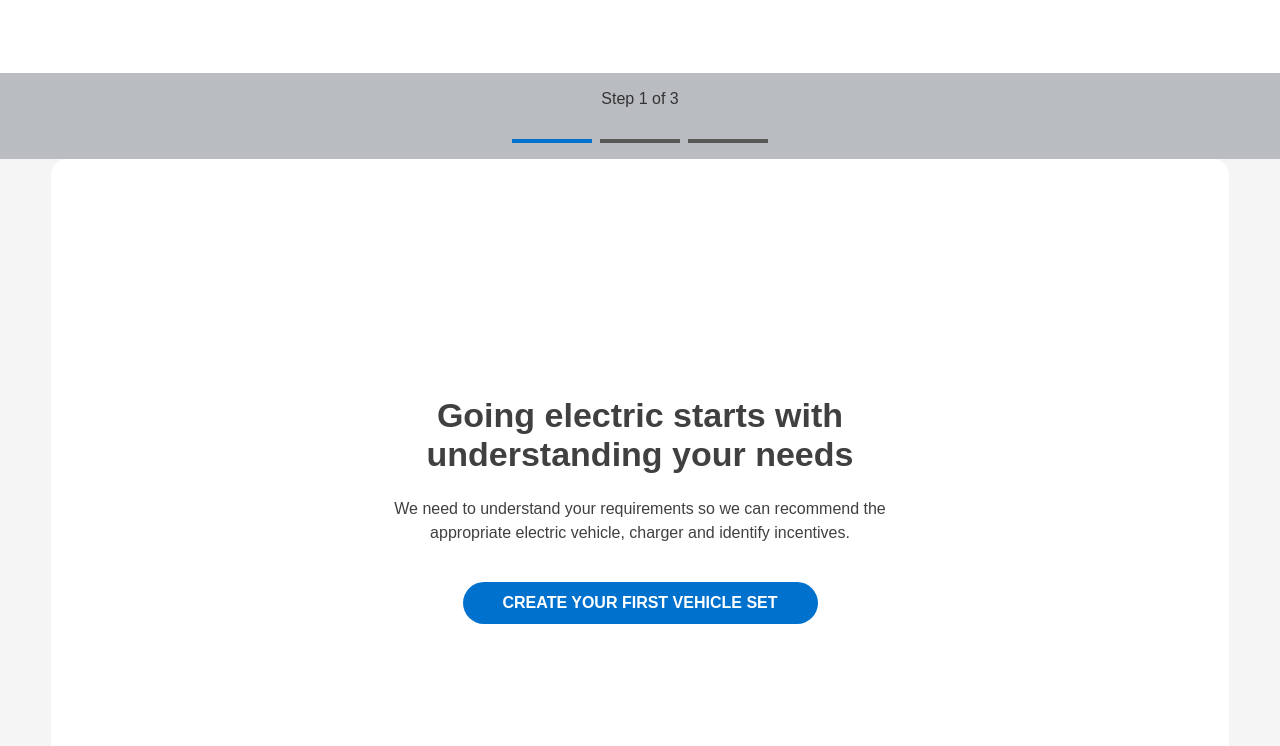
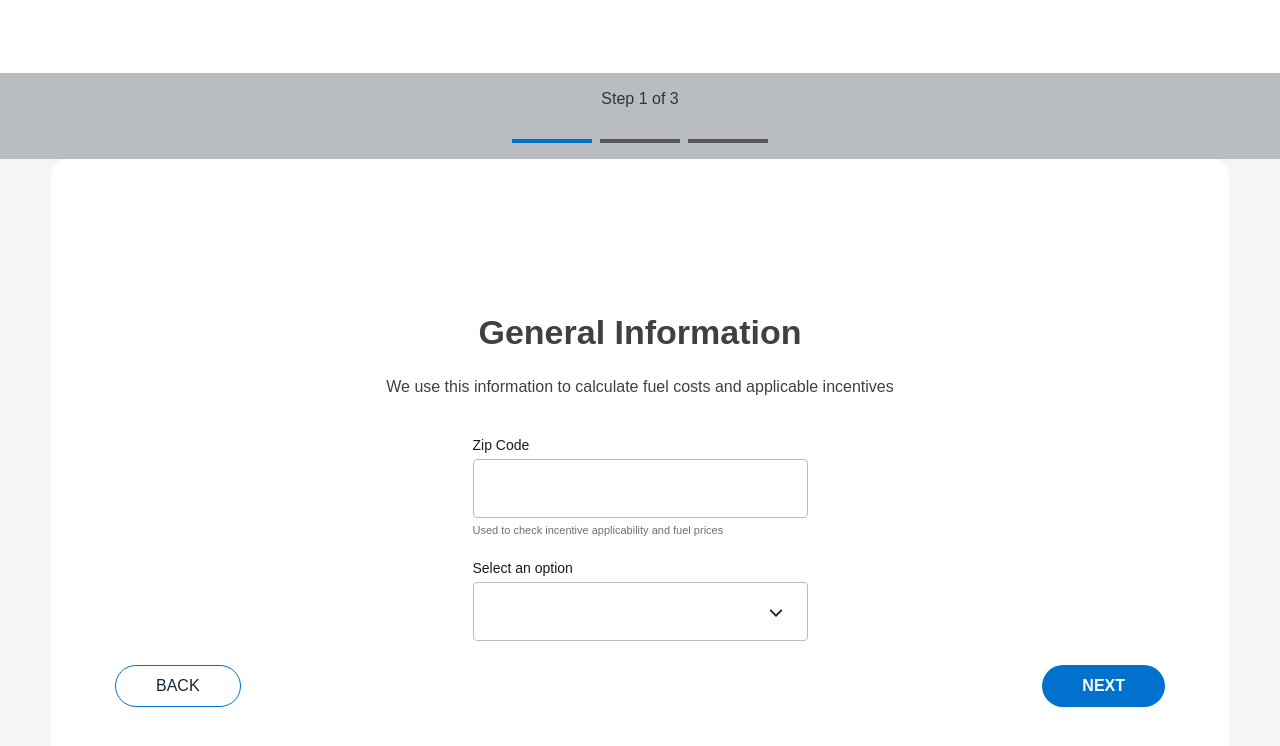
Before and after one commit to nardocesar/jdp-zappyride-code-challenge, a Next.js app: page /steps/1 in a window 1280 px wide. Shown: the top 746 px of the page. Built offline with nearby package versions, Linux system fonts and the light colour scheme.

Commit message:
chore: form layout done

```diff
--- a/src/components/index.ts
+++ b/src/components/index.ts
@@ -6,5 +6,7 @@ export {
   PageWrapper,
   CustomButton,
   Spacer,
+  IconHolder,
 } from "./layout";
 export { SectionTitleComponent } from "./section-title";
+export { CustomInputText, SelectWithAutocomplete } from "./inputs";
--- /dev/null
+++ b/src/components/inputs/index.ts
@@ -0,0 +1,2 @@
+export { CustomInputText } from "./text";
+export { SelectWithAutocomplete } from "./select";
--- /dev/null
+++ b/src/components/inputs/select.tsx
@@ -0,0 +1,94 @@
+import { IconHolder } from "components/layout";
+import React, { useState, useEffect, useRef } from "react";
+import { CustomFieldset, SelectOptionList, SelectWrapper } from "./styles";
+
+type OptionType = {
+  label: string;
+  value: string;
+};
+
+type Props = {
+  options: OptionType[];
+  label: string;
+  onChange: (value: OptionType | null) => void;
+};
+
+export const SelectWithAutocomplete: React.FC<Props> = ({
+  options,
+  label,
+  onChange,
+}) => {
+  const [value, setValue] = useState<OptionType | null>(null);
+  const [inputValue, setInputValue] = useState("");
+  const [open, setOpen] = useState(false);
+  const optionsRef = useRef<HTMLDivElement>(null);
+
+  useEffect(() => {
+    const handleClickOutside = (event: MouseEvent) => {
+      if (
+        optionsRef.current &&
+        !optionsRef.current.contains(event.target as Node)
+      ) {
+        setOpen(false);
+      }
+    };
+
+    document.addEventListener("mousedown", handleClickOutside);
+
+    return () => {
+      document.removeEventListener("mousedown", handleClickOutside);
+    };
+  }, []);
+
+  const handleOnChange = (event: React.ChangeEvent<HTMLInputElement>) => {
+    const newValue = event.target.value;
+    setInputValue(newValue);
+
+    if (newValue === "") {
+      setValue(null);
+      onChange(null);
+    }
+  };
+
+  const handleOptionClick = (option: OptionType) => {
+    console.log(option);
+
+    setValue(option);
+    setInputValue(option.label);
+    setOpen(false);
+    onChange(option);
+  };
+
+  const handleInputFocus = () => {
+    setOpen(true);
+  };
+
+  const matchingOptions = options.filter((option) =>
+    option.label.toLowerCase().includes(inputValue.toLowerCase())
+  );
+
+  return (
+    <SelectWrapper ref={optionsRef}>
+      <CustomFieldset>
+        <legend>{label}</legend>
+        <input
+          type="text"
+          value={inputValue}
+          onChange={handleOnChange}
+          onFocus={handleInputFocus}
+        />
+        {open && matchingOptions.length > 0 && (
+          <SelectOptionList>
+            {matchingOptions.map((option) => (
+              <li key={option.value} onClick={() => handleOptionClick(option)}>
+                {option.label}
+              </li>
+            ))}
+          </SelectOptionList>
+        )}
+      </CustomFieldset>
+
+      <IconHolder size={14} icon="/icons/chevron-down.svg" />
+    </SelectWrapper>
+  );
+};
--- /dev/null
+++ b/src/components/inputs/styles.ts
@@ -0,0 +1,88 @@
+import styled from "styled-components";
+
+export const CustomFieldset = styled.fieldset`
+  display: flex;
+  flex-direction: column;
+  border: none;
+  margin: 0;
+  padding: 0;
+
+  width: 100%;
+  max-width: 335px;
+
+  legend {
+    font-size: 14px;
+    font-weight: 108%;
+    color: #1a1a1a;
+    margin-bottom: 6px;
+  }
+  label {
+    font-size: 11px;
+    font-weight: 110%;
+    color: #707070;
+    margin-top: 6px;
+  }
+
+  input {
+    display: flex;
+    box-sizing: border-box;
+    padding: 20px 12px;
+
+    width: 100%;
+    height: 59px;
+
+    background: #ffffff;
+    border: 1px solid #b9bcc0;
+    border-radius: 4px;
+
+    flex: none;
+    order: 0;
+    align-self: stretch;
+    flex-grow: 1;
+  }
+`;
+
+export const SelectWrapper = styled.div`
+  display: flex;
+  position: relative;
+  width: 100%;
+  max-width: 335px;
+
+  i {
+    position: absolute;
+    right: 25px;
+    top: 46px;
+  }
+`;
+
+export const SelectOptionList = styled.ul`
+  position: absolute;
+  display: flex;
+  flex-direction: column;
+  align-items: flex-start;
+  box-sizing: border-box;
+  top: calc(100% + 5px);
+  left: 0;
+  width: 100%;
+
+  padding: 0px;
+  margin: 0;
+  list-style: none;
+
+  background: #ffffff;
+  border: 1px solid #d9d9d6;
+  box-shadow: 0px 2px 8px rgba(0, 0, 0, 0.1);
+  border-radius: 5px;
+
+  li {
+    cursor: pointer;
+    display: flex;
+    width: 100%;
+    align-items: center;
+    padding: 20px 12px;
+
+    color: #1a1a1a;
+    font-size: 16px;
+    font-weight: 102%;
+  }
+`;
--- /dev/null
+++ b/src/components/inputs/text.tsx
@@ -0,0 +1,9 @@
+import { CustomFieldset } from "./styles";
+
+export const CustomInputText = () => (
+  <CustomFieldset>
+    <legend>Zip Code</legend>
+    <input type="text" />
+    <label>Used to check incentive applicability and fuel prices</label>
+  </CustomFieldset>
+);
--- a/src/components/layout/index.ts
+++ b/src/components/layout/index.ts
@@ -41,6 +41,9 @@ export const CustomButton = styled.button<{ variant: "primary" | "secondary" }>`
 
   text-transform: uppercase;
 
+  ${({ theme, variant }) =>
+    theme.buttons[variant].border && "border:" + theme.buttons[variant].border};
+
   font-weight: ${({ variant }) => (variant === "primary" ? 700 : 400)};
   color: ${({ theme, variant }) => theme.buttons[variant].color};
   background-color: ${({ theme, variant }) =>
@@ -49,7 +52,7 @@ export const CustomButton = styled.button<{ variant: "primary" | "secondary" }>`
   transition: all 200ms ease-out;
 
   &:hover {
-    opacity: 0.9;
+    opacity: 0.8;
   }
 `;
 
@@ -57,3 +60,16 @@ export const Spacer = styled.div<{ height: number }>`
   display: block;
   height: ${({ height }) => height + "px"};
 `;
+
+export const IconHolder = styled.i<{ size: number; icon: string }>`
+  display: flex;
+  content: "";
+
+  background-image: url(${({ icon }) => icon});
+  background-size: contain;
+  background-repeat: no-repeat;
+  background-position: center center;
+
+  width: ${({ size }) => size}px;
+  height: ${({ size }) => size}px;
+`;
--- a/src/components/section-title/styles.ts
+++ b/src/components/section-title/styles.ts
@@ -1,7 +1,7 @@
 import styled from "styled-components";
 
 export const SectionTitleContainer = styled.div`
-  max-width: 498px;
+  max-width: 530px;
   text-align: center;
 
   h1 {
--- a/src/features/steps/index.tsx
+++ b/src/features/steps/index.tsx
@@ -1,18 +1,42 @@
-import { CustomButton, SectionTitleComponent } from "components";
+import {
+  CustomButton,
+  SectionTitleComponent,
+  CustomInputText,
+  SelectWithAutocomplete,
+} from "components";
 import { FC } from "react";
+import { ActionsWrapper } from "./styles";
+
+const options = [
+  { label: "Option 1", value: "option-1" },
+  { label: "Option 2", value: "option-2" },
+  { label: "Option 3", value: "option-3" },
+];
+
+const handleChange = (value: any) => {
+  console.log(value);
+};
 
 export const StepsComponent: FC = () => {
   return (
     <>
       <SectionTitleComponent
-        title="Going electric starts with understanding your needs"
-        description="We need to understand your requirements so we can recommend the
-        appropriate electric vehicle, charger and identify incentives."
+        title="General Information"
+        description="We use this information to calculate fuel costs and applicable incentives"
       />
 
-      <CustomButton variant="primary">
-        Create your first vehicle set
-      </CustomButton>
+      <CustomInputText />
+
+      <SelectWithAutocomplete
+        options={options}
+        label="Select an option"
+        onChange={handleChange}
+      />
+
+      <ActionsWrapper>
+        <CustomButton variant="secondary">back</CustomButton>
+        <CustomButton variant="primary">next</CustomButton>
+      </ActionsWrapper>
     </>
   );
 };
--- /dev/null
+++ b/src/features/steps/styles.ts
@@ -0,0 +1,7 @@
+import styled from "styled-components";
+
+export const ActionsWrapper = styled.div`
+  display: flex;
+  width: 100%;
+  justify-content: space-between;
+`;
--- a/src/pages/_document.tsx
+++ b/src/pages/_document.tsx
@@ -2,7 +2,7 @@ import Document, { Html, Head, Main, NextScript } from "next/document";
 import { FC } from "react";
 import { ServerStyleSheet } from "styled-components";
 
-function MyDocument(props) {
+function MyDocument() {
   return (
     <Html>
       <Head />
--- a/src/styles/theme.ts
+++ b/src/styles/theme.ts
@@ -16,9 +16,10 @@ export const customTheme: DefaultTheme = {
       color: "#FFFFFF",
     },
     secondary: {
-      background: "#0072CE",
+      border: "solid 1px #0072CE",
+      background: "#FFFFFF",
       fontSize: "18px",
-      color: "#FFFFFF",
+      color: "#172536",
     },
   },
 };
```
Also changed, not shown: public/icons/chevron-down.svg (added).
